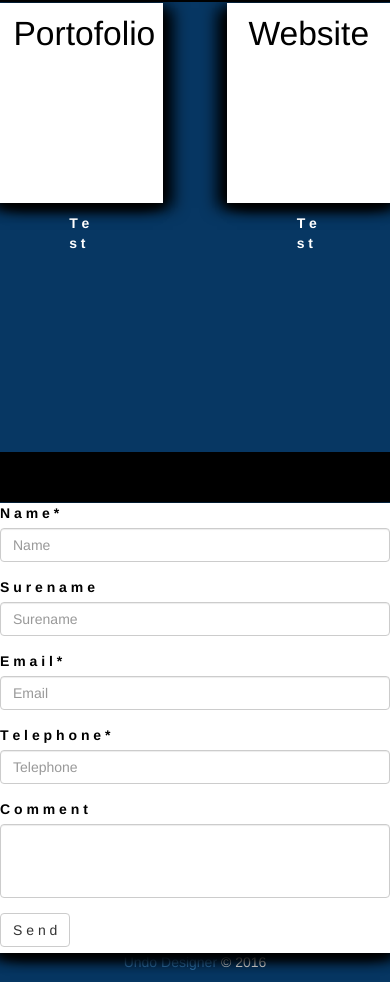
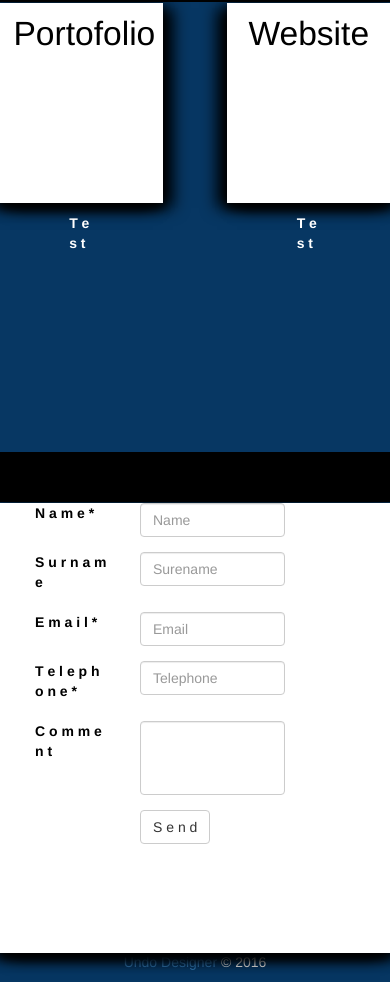
Before and after one commit to blutshitam93/portofilo, a plain HTML site: page src/index.html in a window 390 px wide. Shown: the part 1198-2180 px from the top of the page. Drawn offline with Linux system fonts and the light colour scheme.

Commit message:
updated contact -> sizes on divs

```diff
--- a/src/index.html
+++ b/src/index.html
@@ -117,37 +117,37 @@
 										<div id="contactMe" class="row nt-bg-white nt-font-cl-black highRectSection">
 											<form class="form-horizontal">
 												<div class="form-group">
-													<label for="inputEmail3" class="col-sm-offset-1 col-sm-2 col-md-2 control-label">N a m e * </label>
-													<div class="col-sm-6 col-md-6">
+													<label for="inputEmail3" class="col-xs-offset-1 col-sm-offset-1 col-xs-3 col-sm-3 col-md-2 control-label">N a m e * </label>
+													<div class="col-xs-5 col-sm-5 col-md-6">
 														<input type="text" class="form-control" id="inputNameCntc" placeholder="Name">
 													</div>
 												</div>
 												<div class="form-group">
-													<label for="inputPassword3" class="col-sm-offset-1 col-sm-2 col-md-2 control-label">S u r e n a m e</label>
-													<div class="col-sm-6 col-md-6">
+													<label for="inputPassword3" class="col-xs-offset-1 col-sm-offset-1 col-xs-3 col-sm-3 col-md-2 control-label">S u r n a m e</label>
+													<div class="col-xs-5 col-sm-5 col-md-6">
 														<input type="text" class="form-control" id="inputSurnameCntc" placeholder="Surename">
 													</div>
 												</div>
 												<div class="form-group">
-													<label for="inputEmail3" class="col-sm-offset-1 col-sm-2 col-md-2 control-label">E m a i l * </label>
-													<div class="col-sm-6 col-md-6">
+													<label for="inputEmail3" class="col-xs-offset-1 col-sm-offset-1 col-xs-3 col-sm-3 col-md-2 control-label">E m a i l * </label>
+													<div class="col-xs-5 col-sm-5 col-md-6">
 														<input type="text" class="form-control" id="inputEmailCntc" placeholder="Email">
 													</div>
 												</div>
 												<div class="form-group">
-													<label for="inputPassword3" class="col-sm-offset-1 col-sm-2 col-md-2 control-label">T e l e p h o n e *</label>
-													<div class="col-sm-6 col-md-6">
+													<label for="inputPassword3" class="col-xs-offset-1 col-sm-offset-1 col-xs-3 col-sm-3 col-md-2 control-label">T e l e p h o n e *</label>
+													<div class="col-xs-5 col-sm-5 col-md-6">
 														<input type="text" class="form-control" id="inputTelephoneCntc" placeholder="Telephone">
 													</div>
 												</div>
 												<div class="form-group">
-													<label for="inputPassword3" class="col-sm-offset-1 col-sm-2 col-md-2 control-label">C o m m e n t</label>
-													<div class="col-sm-6 col-md-6">
+													<label for="inputPassword3" class="col-xs-offset-1 col-sm-offset-1 col-xs-3 col-sm-3 col-md-2 control-label">C o m m e n t</label>
+													<div class="col-xs-5 col-sm-5 col-md-6">
 														<textarea id="inputCommentCntc" class="form-control" rows="3"></textarea>
 													</div>
 												</div>
 												<div class="form-group">
-													<div class="col-sm-offset-3 col-sm-9">
+													<div class="col-xs-offset-4 col-sm-offset-4 col-sm-9">
 													<button type="submit" class="btn btn-default">S e n d</button>
 													</div>
 												</div>
```
